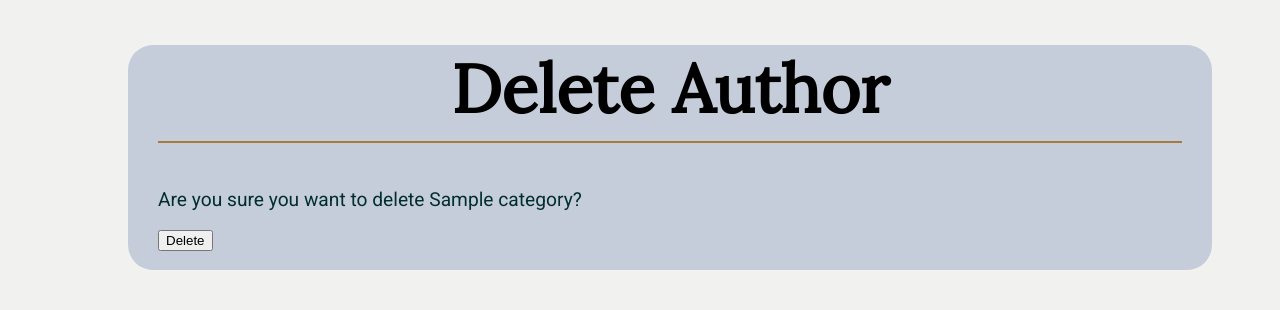
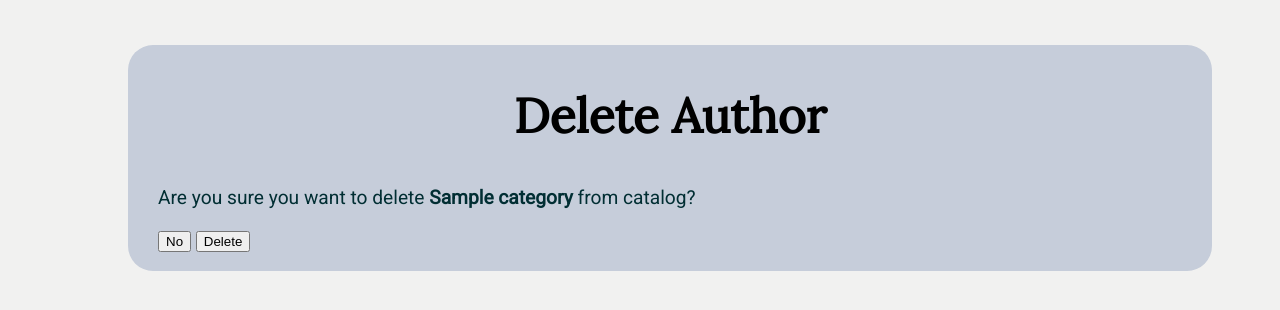
Before and after one commit to alexandrabaturina/Book-Catalog, a Flask app: page /category/1/delete/ in a window 1280 px wide. Shown: the part 139-449 px from the top of the page. Run offline with Flask 2, Linux system fonts and the light colour scheme; the visitor is signed in with stand-in values (Sample User, id 1); tables that the repository leaves empty hold one stand-in row (values such as "Sample post"); parts of the project's set-up code (start-up, migrations or seed data) failed here and were passed over.

Commit message:
feat: render authors list when clicking No in Delete Author window

```diff
--- a/application.py
+++ b/application.py
@@ -229,9 +229,11 @@ def editCategory(category_id):
 def deleteCategory(category_id):
     if 'username' not in login_session:
         return redirect('/login')
-    categoryToDelete = session.query(
-        Category).filter_by(id=category_id).one()
+    categoryToDelete = session.query(Category).filter_by(id=category_id).one()
+
     if request.method == 'POST':
+        if request.form['submit-button'] == 'No':
+            return redirect(url_for('showCategories', category_id=category_id))
         session.delete(categoryToDelete)
         session.commit()
         return redirect(
--- a/templates/deleteCategory.html
+++ b/templates/deleteCategory.html
@@ -7,16 +7,19 @@
 
 <body>
 
-{% include "header.html" %}
+  {% include "header.html" %}
 
-<div class = "pane">
-<h1>Delete Author</h1>
-<p>Are you sure you want to delete {{category.name}}?</p>
+  <div class = "pane">
+    <h2>Delete Author</h2>
+    <div class="delete-author">
+      <p>Are you sure you want to delete <strong>{{category.name}}</strong> from catalog?</p>
 
-<form action="#" method = 'post'>
-<input type='submit', value = 'Delete'>
-</form>
+      <form class="form-delete-author" action="#" method = 'post'>
+        <input type="submit" name="submit-button" value="No">
+        <input type="submit" name="submit-button" value = "Delete">
+      </form>
 
-</div>
+    </div>
+  </div>
 </body>
 </html>
```
